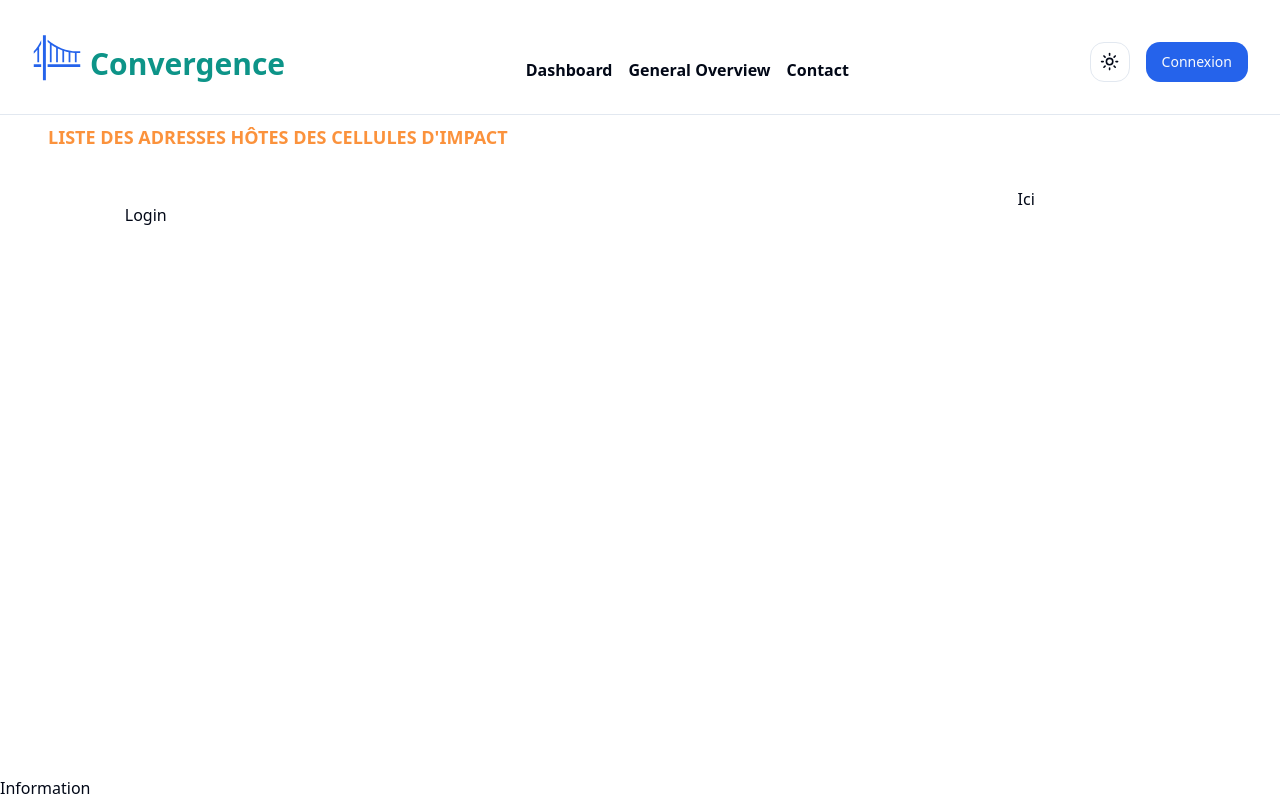
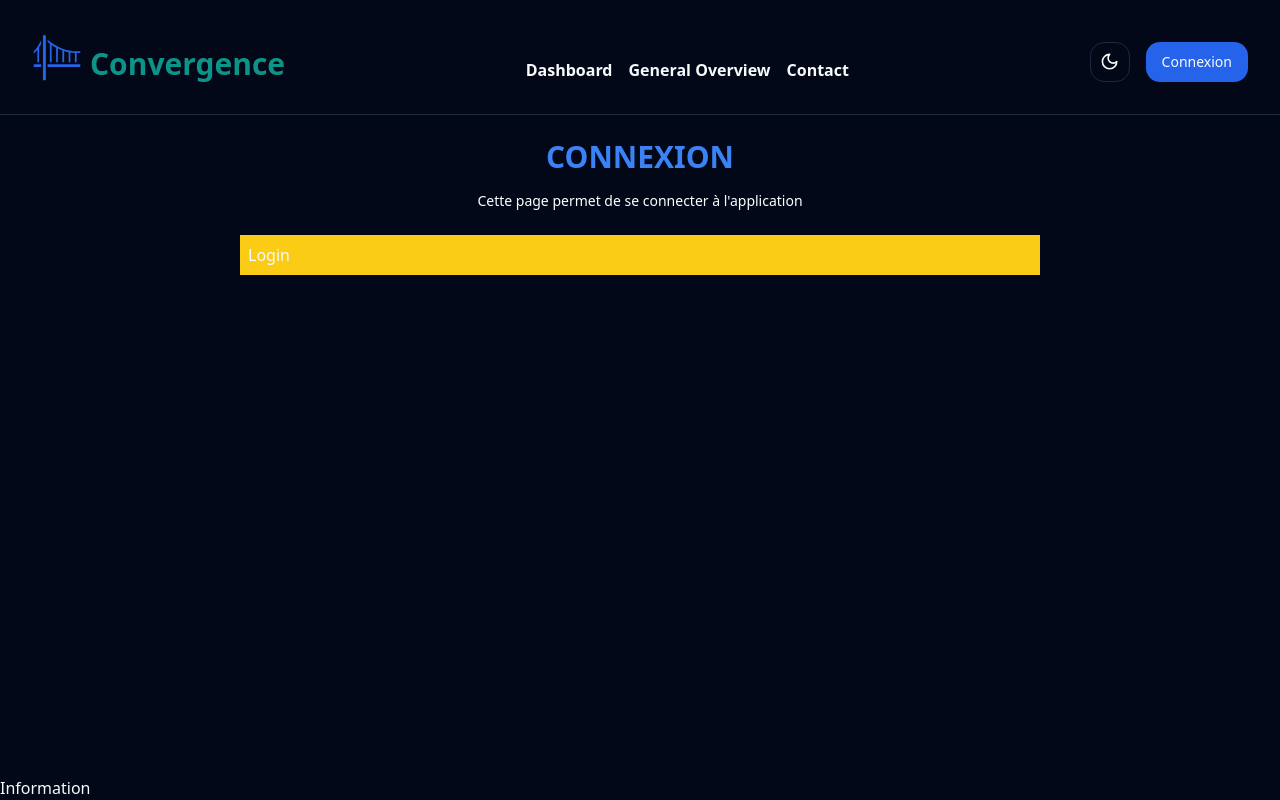
Before and after one commit to berrymatondo/convergence, a Next.js app: page /auth/login in a window 1280 px wide. Built offline with nearby package versions, Linux system fonts and the light colour scheme.

Commit message:
Header v5

```diff
--- a/app/auth/login/page.tsx
+++ b/app/auth/login/page.tsx
@@ -5,10 +5,11 @@ const LoginPage = () => {
   return (
     <div>
       <AuthPageLayout
-        title="Liste des adresses hôtes des cellules d'impact"
-        description="La liste de toutes les adresses hôtes des cellules d'impact"
+        title="Connexion"
+        description="Cette page permet de se connecter à l'application"
+        position="items-center"
       >
-        <div className="max-w-[800px] mx-auto p-2">
+        <div className="max-w-[800px] mx-auto p-2 bg-yellow-400">
           Login
           {/*         <LoginForm />
            */}{" "}
--- a/app/layout.tsx
+++ b/app/layout.tsx
@@ -21,7 +21,7 @@ export default function RootLayout({
       <body suppressHydrationWarning={true} className="">
         <ThemeProvider
           attribute="class"
-          defaultTheme="system"
+          defaultTheme="dark"
           enableSystem
           disableTransitionOnChange
         >
--- a/components/auth/authPageLayout.tsx
+++ b/components/auth/authPageLayout.tsx
@@ -12,10 +12,12 @@ type AuthPageLayoutProps = {
   title: string;
   description?: string;
   children: React.ReactNode;
+  position?: string;
 };
 const AuthPageLayout = ({
   title,
   description,
+  position,
   children,
 }: AuthPageLayoutProps) => {
   const router = useRouter();
@@ -61,12 +63,11 @@ const AuthPageLayout = ({
       {/* <MobileNav /> */}
       {/*       <MobileAdminNav />
        */}{" "}
-      <Title title={title} description={description} />
-      <div className="grid md:grid-cols-5 gap-4 mt-4 h-full ">
-        <div className="md:col-span-4 rounded-lg bg-transparent md:p-2 ">
-          {children}
-        </div>
-        <div className="max-md:hidden ">Ici</div>
+      <Title title={title} description={description} position={position} />
+      <div className=" gap-4 mt-4 h-full ">
+        <div className="rounded-lg bg-transparent md:p-2 ">{children}</div>
+        {/*         <div className="max-md:hidden ">Ici</div>
+         */}{" "}
       </div>
       <div className="fixed w-full bottom-0 left-0">Information</div>
     </div>
--- a/components/nav/header.tsx
+++ b/components/nav/header.tsx
@@ -6,6 +6,7 @@ import { ModeToggle } from "../modeToggle";
 import { GiSuspensionBridge } from "react-icons/gi";
 import { usePathname, useRouter } from "next/navigation";
 import { Menu, X } from "lucide-react";
+import { MdLogin } from "react-icons/md";
 
 const navLinks = [
   { id: 1, href: "/dashboard", title: "Dashboard" },
@@ -21,21 +22,17 @@ const Header = () => {
   return (
     <div className="border-b max-md:px-4">
       <div className="w-full md:container  flex justify-between items-end py-4 md:p-8">
-        <div className="flex items-enter md:items-end gap-2 ">
+        <div className="flex max-md:flex-col max-md:justify-center items-center md:items-end gap-2 ">
           <GiSuspensionBridge
             className="max-md:hidden  text-blue-600"
             size={50}
           />
-          <GiSuspensionBridge className="md:hidden  text-blue-600" size={30} />
+          <GiSuspensionBridge className="md:hidden  text-blue-600" size={20} />
           <Link
             href="/"
             className="dark:text-white  font-bold text-xl max-md:text-md  text-blue-800"
           >
-            {/*             <p className="max-md:hidden">
-              <span className="text-4xl text-teal-700">C</span>
-              onvergence
-            </p> */}
-            <p className="md:text-3xl text-teal-600">Convergence</p>
+            <p className="text-xs md:text-3xl text-teal-600">Convergence</p>
           </Link>
         </div>
         <nav className=" max-md:hidden items-start flex justify-between gap-4">
@@ -62,6 +59,12 @@ const Header = () => {
           >
             Connexion
           </Button>
+          <MdLogin
+            className="md:hidden text-teal-600"
+            onClick={() => router.push("/auth/login")}
+            size={25}
+          />
+
           <div className="md:hidden" onClick={() => setIsOpen(!isOpen)}>
             {isOpen ? <X /> : <Menu />}
           </div>
@@ -80,17 +83,6 @@ const Header = () => {
               >
                 {nv.title}
               </div>
-              /*               <Link
-                key={nv.id}
-                href={nv.href}
-                className={
-                  pathname == nv.href
-                    ? "text-blue-400 font-semibold"
-                    : "hover:text-blue-400 font-semibold"
-                }
-              >
-                {nv.title}
-              </Link> */
             ))}
           </nav>
         </div>
--- a/components/title.tsx
+++ b/components/title.tsx
@@ -3,17 +3,25 @@ import React from "react";
 type TitleProps = {
   title: string;
   description?: string;
+  position?: string;
 };
 
-const Title = ({ title, description }: TitleProps) => {
+const Title = ({ title, description, position }: TitleProps) => {
+  let pos;
+  if (!position)
+    pos =
+      "text-white px-4 rounded-bl-3xl rounded-tr-3xl flex flex-col my-2 items-start ";
+  else
+    pos =
+      "text-white px-4 rounded-bl-3xl rounded-tr-3xl flex flex-col my-2 " +
+      position;
+
   return (
-    <div className="">
-      <div className=" text-white px-4 rounded-bl-3xl rounded-tr-3xl flex flex-col items-start my-2 ">
-        <h1 className="uppercase font-bold text-lg max-md:text-sm text-orange-400">
-          {title}
-        </h1>
-        <p className="text-sm">{description}</p>
-      </div>
+    <div className={pos}>
+      <h1 className="uppercase font-bold text-3xl max-md:text-sm text-blue-500 md:my-4">
+        {title}
+      </h1>
+      <p className="text-sm md:text-md">{description}</p>
     </div>
   );
 };
```
